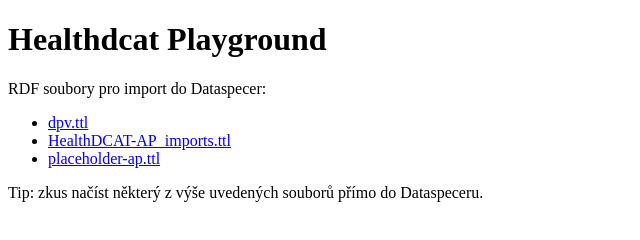
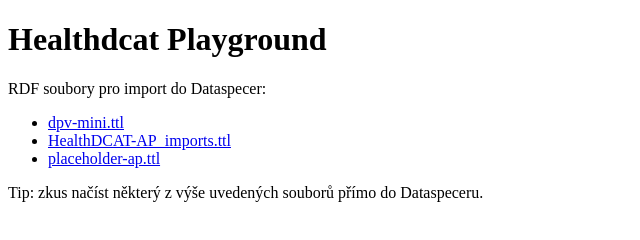
Before and after one commit to Pavlki/Healthdcat-playground, a plain HTML site: page index.html in a window 1280 px wide. Shown: the full height of the page, 0-640 px from the left. Drawn offline with Linux system fonts and the light colour scheme.

Commit message:
Update index.html

```diff
--- a/index.html
+++ b/index.html
@@ -4,7 +4,7 @@
 <h1>Healthdcat Playground</h1>
 <p>RDF soubory pro import do Dataspecer:</p>
 <ul>
-  <li><a href="./dpv-mini.ttl">dpv.ttl</a></li>
+  <li><a href="./dpv-mini.ttl">dpv-mini.ttl</a></li>
   <li><a href="./HealthDCAT-AP_imports.ttl">HealthDCAT-AP_imports.ttl</a></li>
   <li><a href="./placeholder-ap.ttl">placeholder-ap.ttl</a></li>
 </ul>
```
